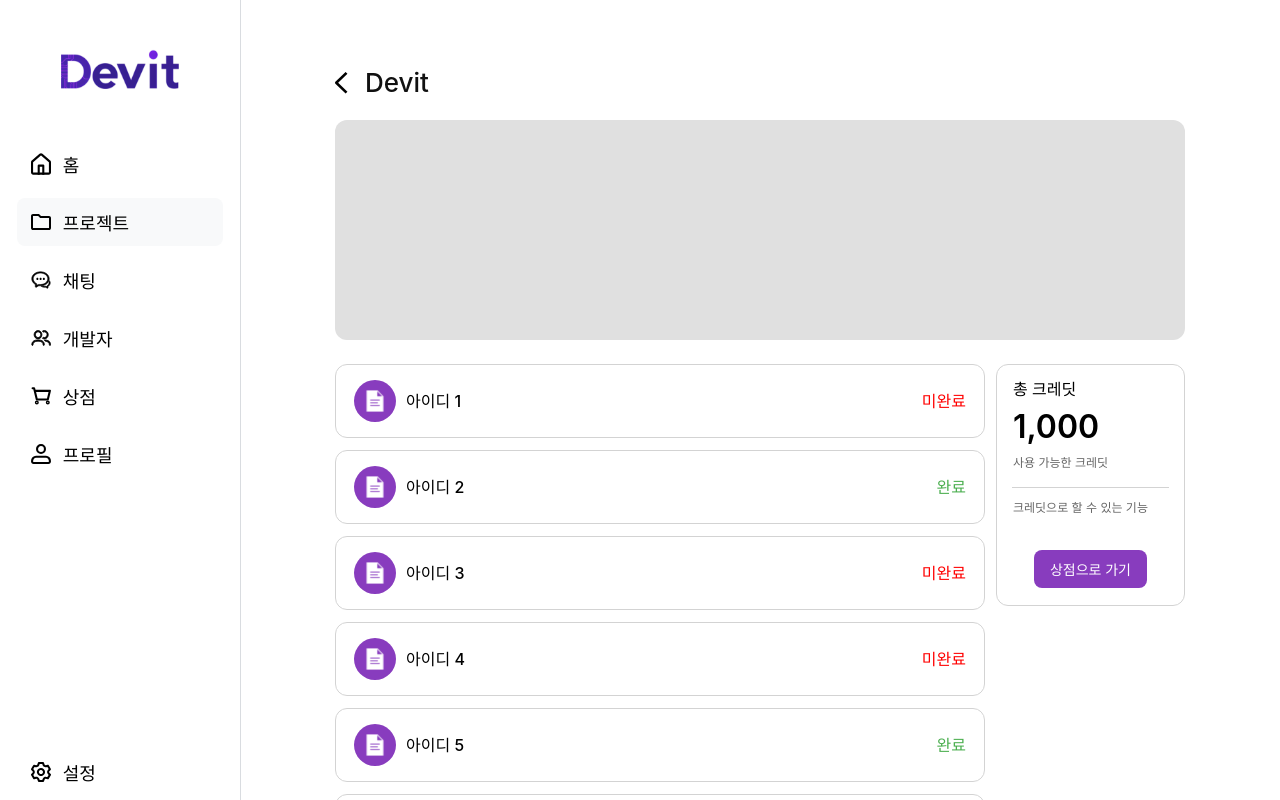
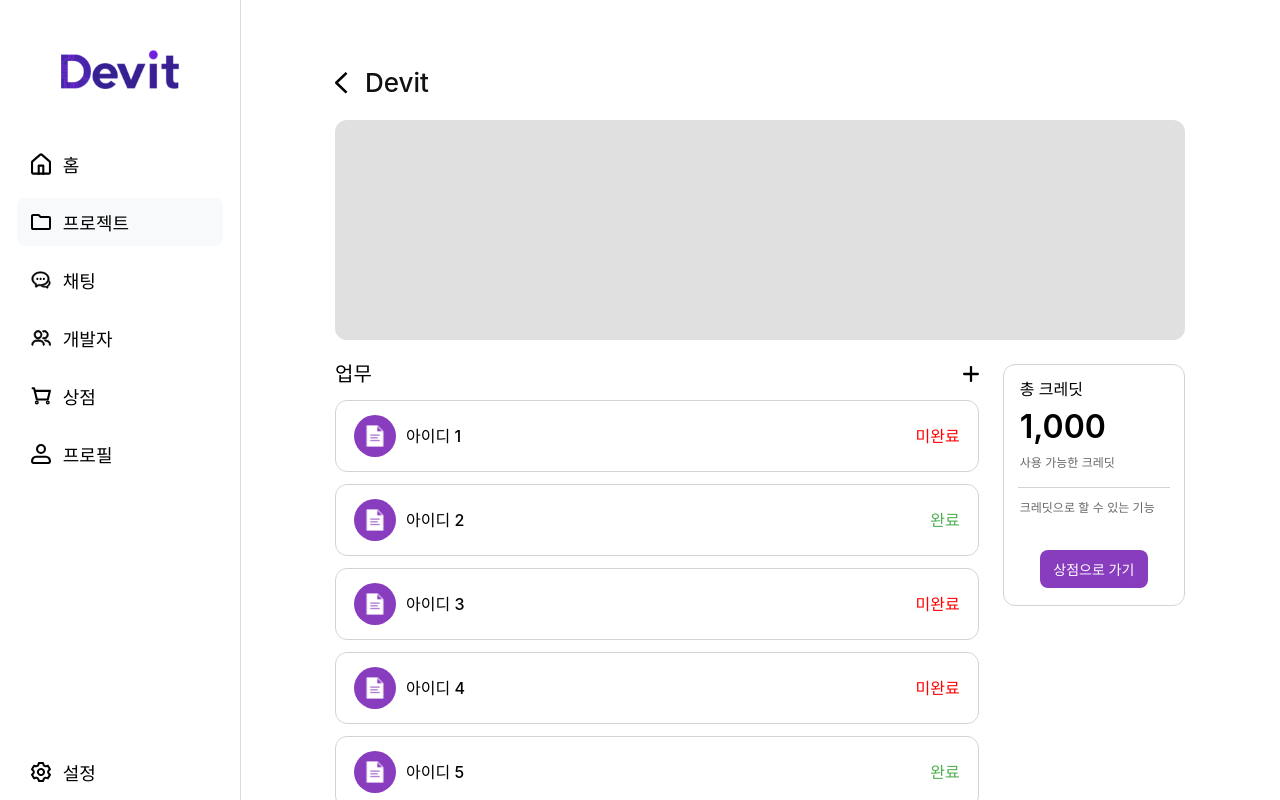
Before and after one commit to technologyaa/Devit-Web, a React (Vite) app: page /projects/1 in a window 1280 px wide. Built offline with nearby package versions, Linux system fonts and the light colour scheme.

Commit message:
feat: 프로젝트 상세 페이지 UI 변경 및 추가 버튼 생성

```diff
--- a/src/pages/projects/ProjectsDetailPage.jsx
+++ b/src/pages/projects/ProjectsDetailPage.jsx
@@ -29,6 +29,11 @@ export default function ProjectsDetailPage() {
           <S.Bottom>
             <S.Banner></S.Banner>
             <S.BottomWrapper>
+              <S.BottomLeft>
+                <S.BottomTop>
+                  <S.TaskBoxTitle>업무</S.TaskBoxTitle>
+                  <S.TaskBoxAddButton src="/assets/plus-icon.svg"></S.TaskBoxAddButton>
+                </S.BottomTop>
                 <S.TaskBoxWrapper>
                   {project.tasks?.length ? (
                     project.tasks.map((task) => (
@@ -56,6 +61,7 @@ export default function ProjectsDetailPage() {
                     <p>작업이 없습니다.</p>
                   )}
                 </S.TaskBoxWrapper>
+              </S.BottomLeft>
               <S.CreditBox>
                 <S.CreditBoxTop>
                   <S.CreditText>총 크레딧</S.CreditText>
--- a/src/pages/projects/ProjectsPage.jsx
+++ b/src/pages/projects/ProjectsPage.jsx
@@ -41,6 +41,7 @@ export default function ProjectsPage() {
     };
 
     setProjects([...projects, newProject]);
+    initialProjects.push(newProject);
     closeModal();
   };
 
--- a/src/pages/projects/styles/projectsDetailPage.js
+++ b/src/pages/projects/styles/projectsDetailPage.js
@@ -22,10 +22,10 @@ export const Top = styled.div`
 `;
 
 export const Bottom = styled.div`
+  width: 100%;
   display: flex;
   gap: 24px;
   flex-wrap: wrap;
-  display: flex;
   flex-direction: column;
 `;
 
@@ -53,11 +53,34 @@ export const Banner = styled.div`
   border-radius: 12px;
 `;
 
+export const BottomLeft = styled.div`
+  display: flex;
+  flex-direction: column;
+  gap: 16px;
+  width: 100%;
+`;
+
+export const BottomTop = styled.div`
+  width: 100%;
+  display: flex;
+  justify-content: space-between;
+`;
+
+export const TaskBoxAddButton = styled(Image)`
+  width: 16px;
+`;
+
 export const TaskBoxWrapper = styled.div`
-  width: 72%;
+  width: 100%;
   display: flex;
   flex-direction: column;
   gap: 12px;
+`;
+
+export const TaskBoxTitle = styled.div`
+  width: 100%;
+  font-size: 20px;
+  font-weight: 500;
 `;
 
 export const TaskBox = styled.div`
@@ -69,6 +92,7 @@ export const TaskBox = styled.div`
   justify-content: space-between;
   align-items: center;
   padding: 0 18px;
+  box-sizing: border-box;
   cursor: pointer;
 `;
 
@@ -100,7 +124,7 @@ export const TaskStatus = styled.div`
 `;
 
 export const CreditBox = styled.div`
-  width: 22%;
+  width: 28%;
   height: 240px;
   border: 1px solid #d3d3d3;
   border-radius: 12px;
```
Lines whose indentation alone changed are shown as unchanged.
